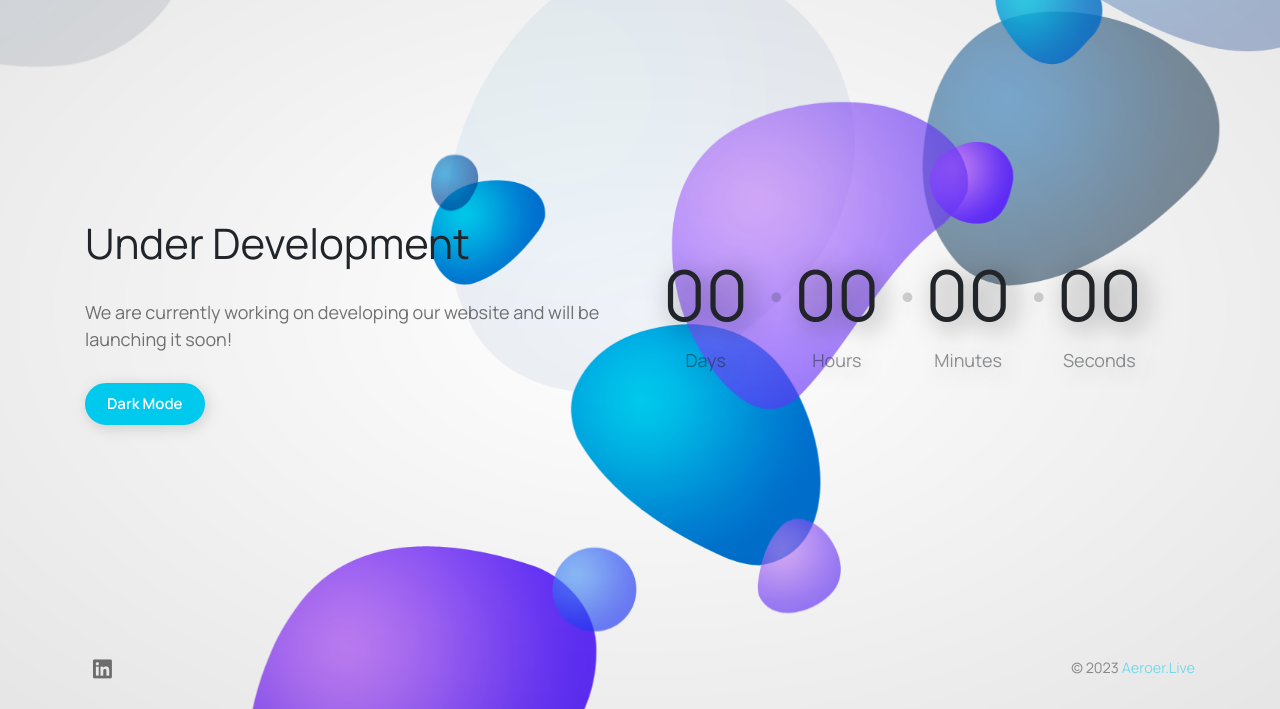
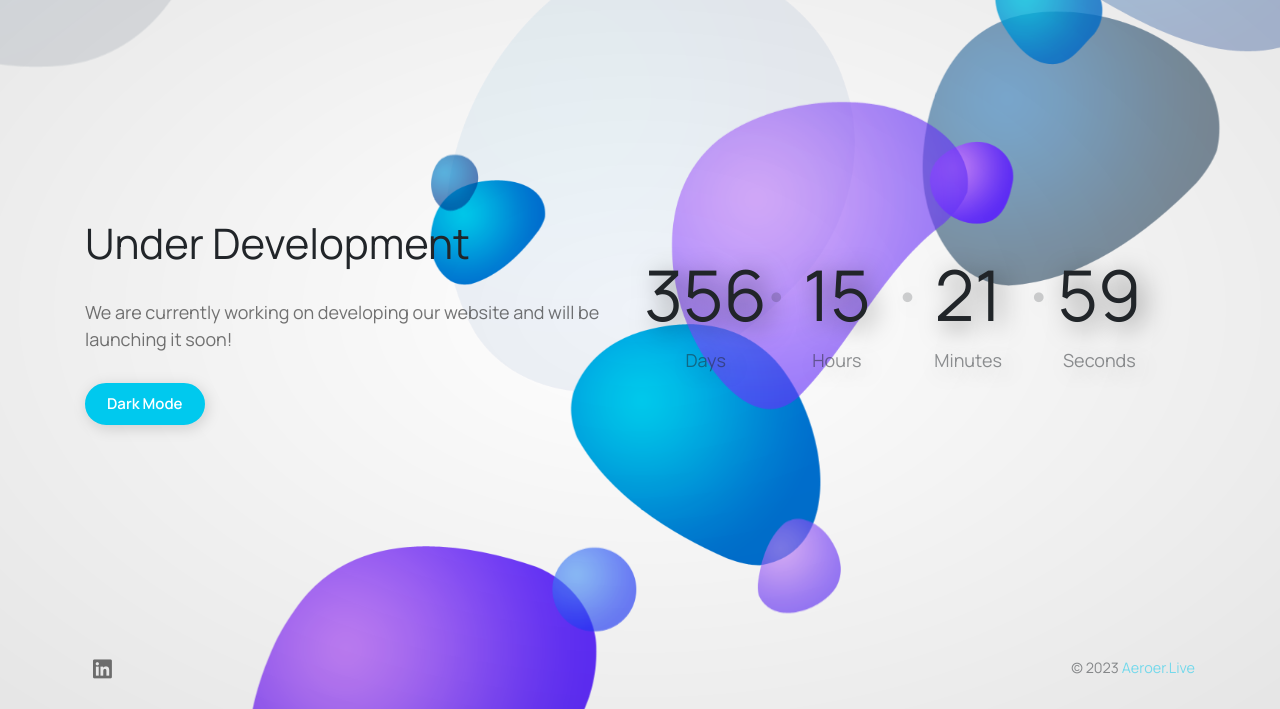
Before and after one commit to HamzaSid020/drivingschool, a plain HTML site: page index-light.html in a window 1280 px wide. Shown: the part 91-800 px from the top of the page. Drawn offline with Linux system fonts and the light colour scheme; some packages are replaced by stand-ins of ours.

Commit message:
Update Time

```diff
--- a/index-light.html
+++ b/index-light.html
@@ -53,7 +53,7 @@
                         <!--Count Down-->
                         <div class="col-md-6">
                             <div class="text-center my-4">
-                                <div class="ts-count-down" data-date="December 24, 2018 15:03:26"></div>
+                                <div class="ts-count-down" data-date="December, 2025"></div>
                                 <!--end ts-count-down-->
                             </div>
                         </div>
```
Also changed, not shown: index.html (+1 -1 lines).
